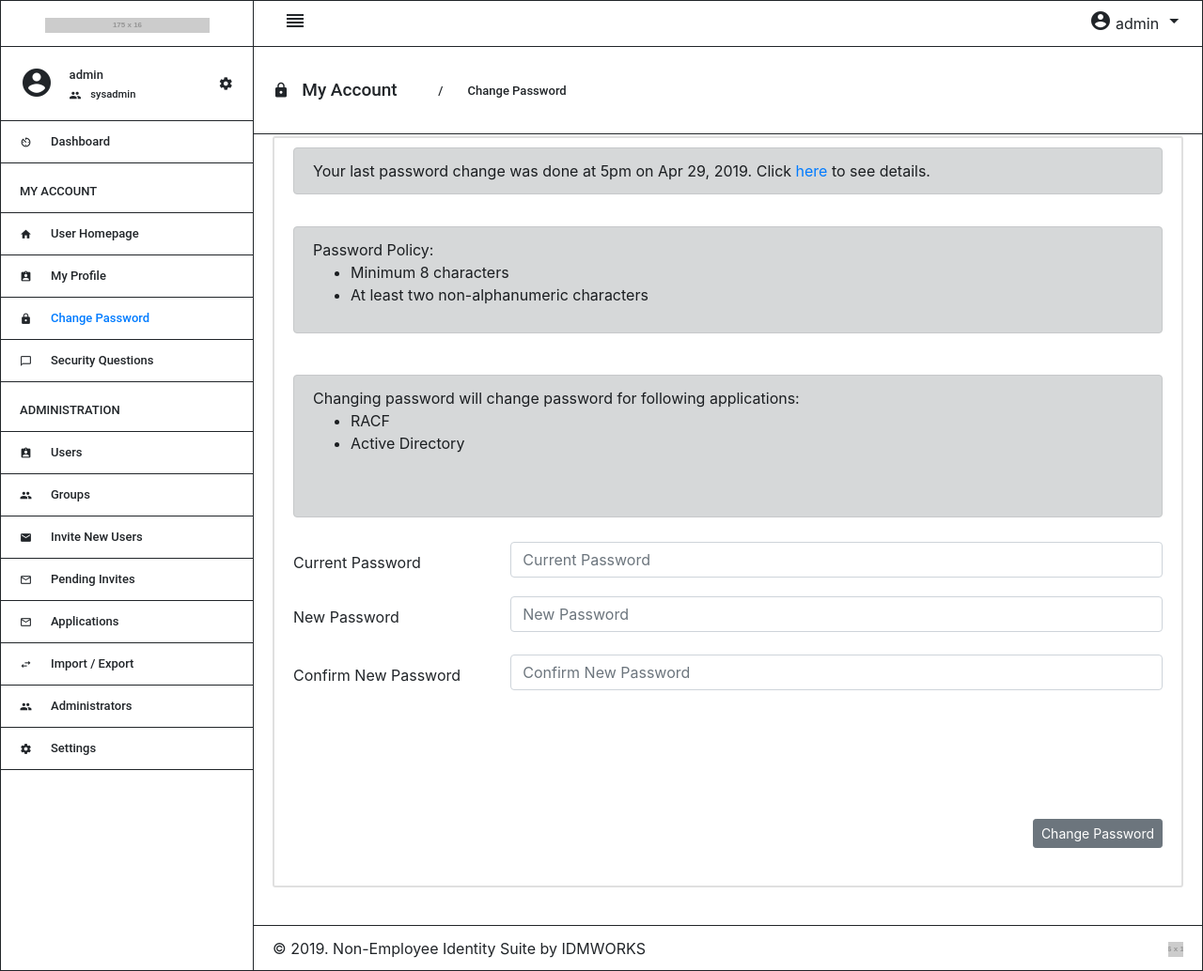
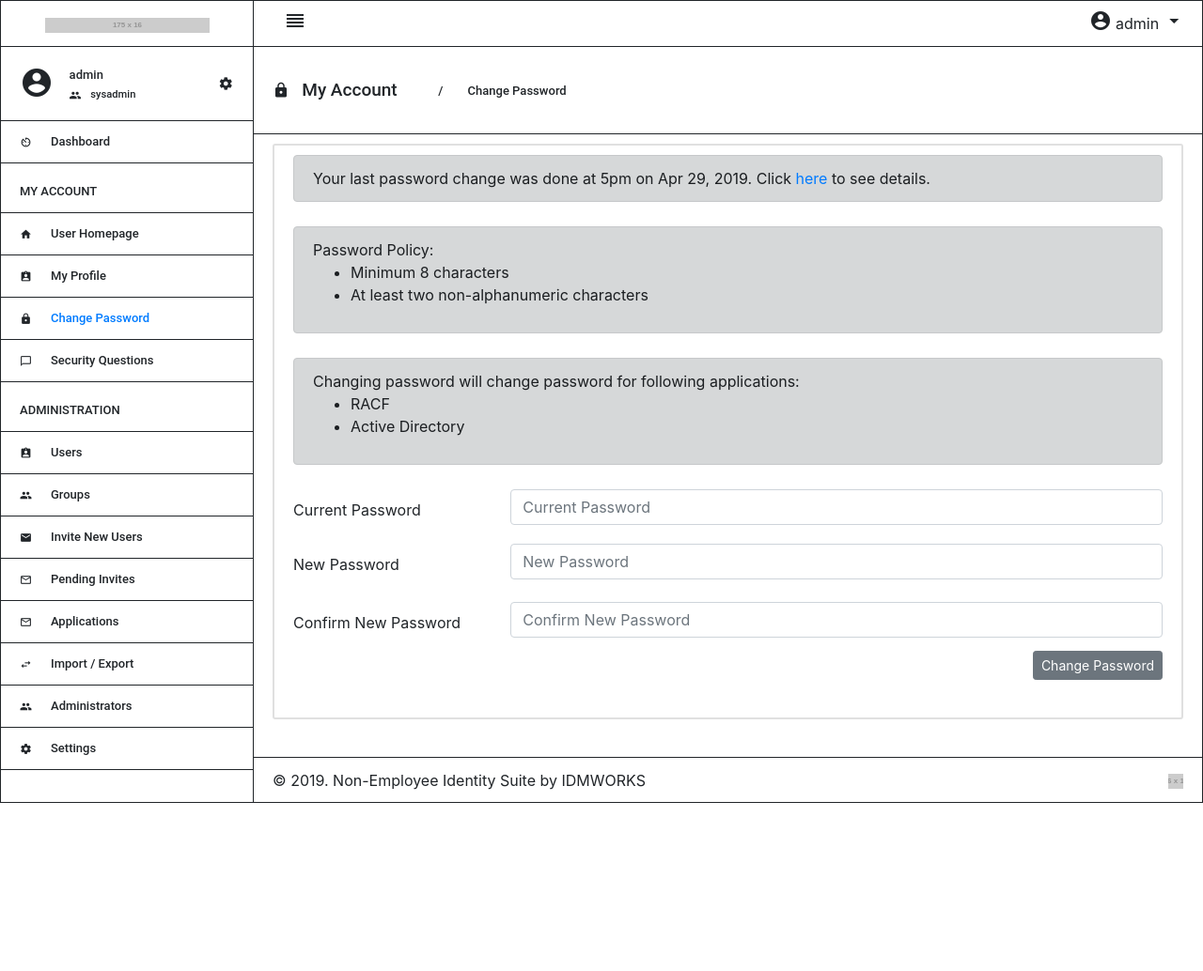
Before and after one commit to idf-idmworks/idf-idmworks.github.io, a plain HTML site: page _site/chg-pwd-updated.html in a window 1280 px wide. Shown: the whole page at 94% size. After the commit the page ends 855 px from the top, so only its background shows below. Drawn offline with nearby package versions, Linux system fonts and the light colour scheme; placeholder pictures from the web are drawn by us.

Commit message:
spacing using auto auto 1fr

```diff
--- a/_site/chg-pwd-updated.html
+++ b/_site/chg-pwd-updated.html
@@ -125,12 +125,14 @@
 			</ul>
 		</div>
 	</div>
+	<div class="change-password-info-banner">
 		<div class="alert alert-dark" role="alert">
 			Changing password will change password for following applications:
 			<ul>
 				<li>RACF</li>
 				<li>Active Directory</li>
 			</ul>
+		</div>
 	</div>
 	<div class="current-and-new-passwords">
 		<div class="label-and-input-box">
--- a/_site/scss/css-grid-neis.scss
+++ b/_site/scss/css-grid-neis.scss
@@ -208,13 +208,12 @@
 .content {
 	grid-area: content;
 	display: grid;
-    min-height:100vh;
 	border-width: 2px;
 	border-style: solid;
 	border-color: #e0e0e0;
 	border-radius: 3px;
 	padding: 0px 20px 40px 20px;
-	margin: 2px 20px 40px 20px;
+	margin: 10px 20px 40px 20px;
 }
 
 .footer {
--- a/scss/_change-pwd.scss
+++ b/scss/_change-pwd.scss
@@ -3,7 +3,7 @@
 
 .change-password-wrapper {
 	display: grid;
-	grid-template-rows: 4fr 4fr 7fr 1fr;
+	grid-template-rows: auto auto 1fr auto;
 	align-content: stretch;
 }
 
--- a/scss/_chg-pwd-updated.scss
+++ b/scss/_chg-pwd-updated.scss
@@ -1,12 +1,11 @@
 
 .change-password-wrapper-updated {
 	display: grid;
-	grid-template-rows: 1fr 2fr 2fr 3fr 1fr;
+	grid-template-rows: auto auto auto 1fr auto;
 	align-content: stretch;
 }
 
 .change-password-info-banner {
-	margin-top: 10px;
 }
 
 .current-and-new-passwords {
--- a/scss/css-grid-neis.scss
+++ b/scss/css-grid-neis.scss
@@ -208,13 +208,12 @@
 .content {
 	grid-area: content;
 	display: grid;
-    min-height:100vh;
 	border-width: 2px;
 	border-style: solid;
 	border-color: #e0e0e0;
 	border-radius: 3px;
 	padding: 0px 20px 40px 20px;
-	margin: 2px 20px 40px 20px;
+	margin: 10px 20px 40px 20px;
 }
 
 .footer {
```
Also changed, not shown: _site/chg-pwd.html (+2 -0 lines), chg-pwd-updated.html (+2 -0 lines), chg-pwd.html (+2 -0 lines), _site/css/css-grid-neis.css, css/css-grid-neis.css, 2 other files. Lines whose indentation alone changed are shown as unchanged.
